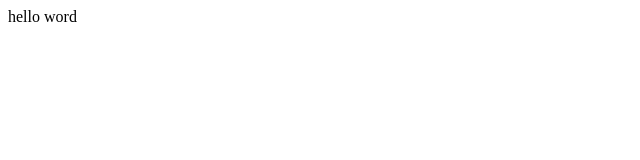
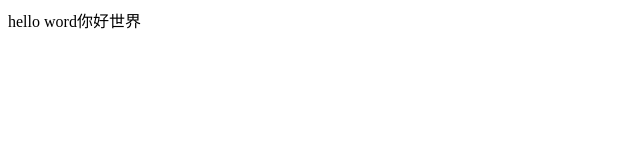
Before and after one commit to caoyexing/three-stage, a React app in the folder react-lianxi/back-stage/: page / in a window 1280 px wide. Shown: the top 160 px of the page, without its empty margins (0-640 px from the left). Built offline with nearby package versions, Linux system fonts and the light colour scheme.

Commit message:
第二次提交

```diff
--- a/react-lianxi/back-stage/src/App.js
+++ b/react-lianxi/back-stage/src/App.js
@@ -3,7 +3,7 @@ import React from 'react';
 function App() {
   return (
     <div className="App">
-      hello word
+      hello word你好世界
     </div>
   );
 }
```
